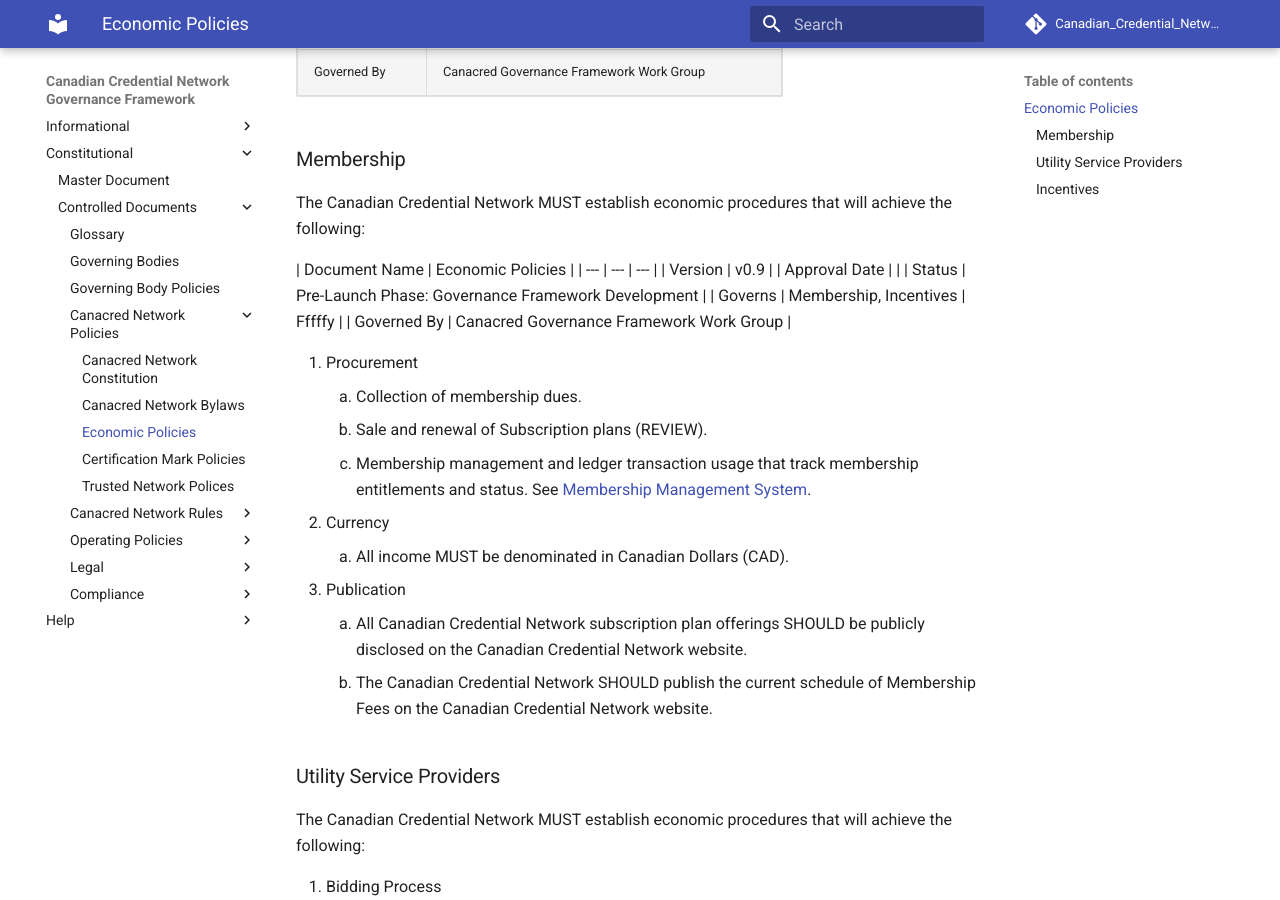
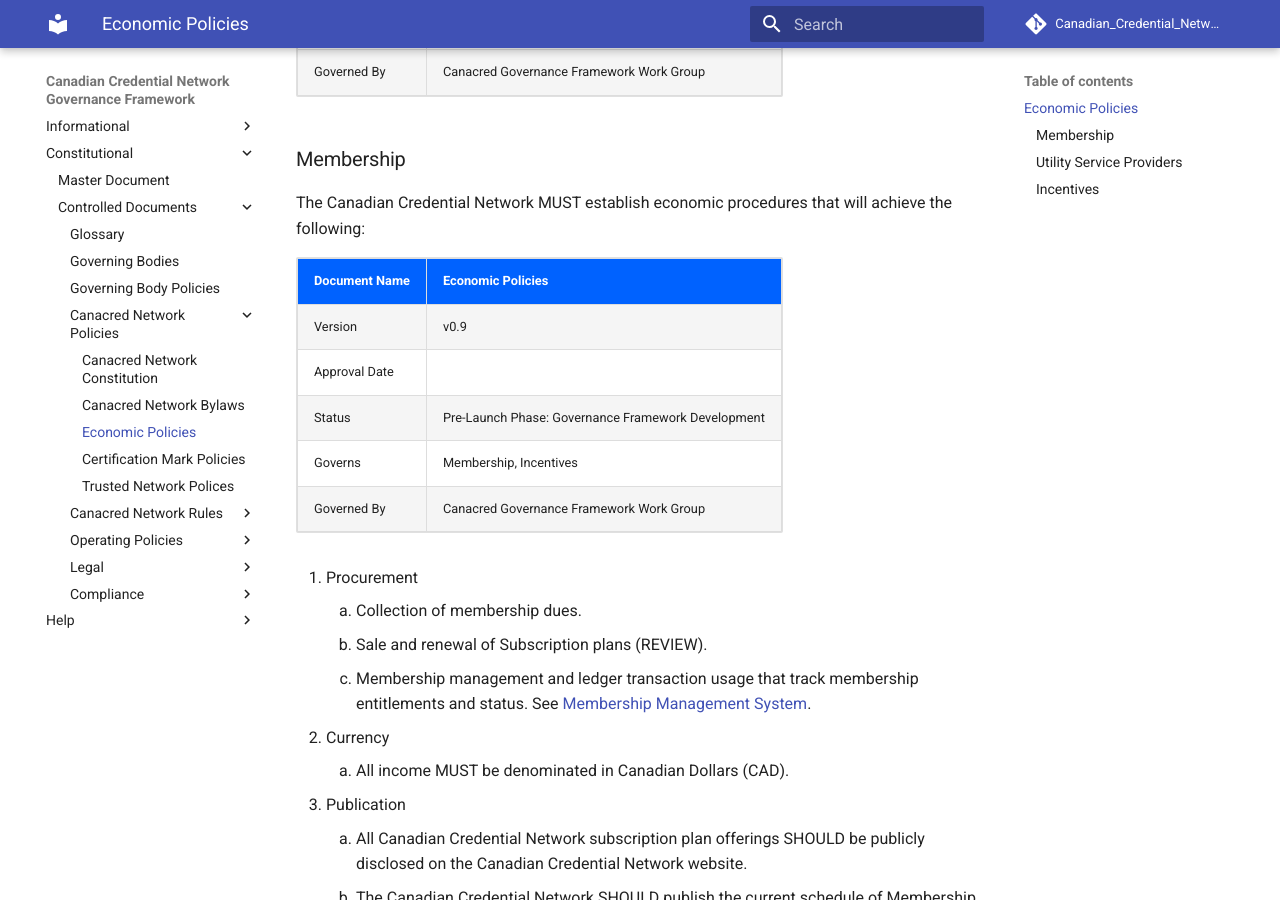
Before and after one commit to VictorSyntez/governance, an MkDocs documentation site: the page built from docs/gf_controlled/economic_policies.md, in a window 1280 px wide and 900 px high, scrolled down 477 px. Built offline with MkDocs 1.6.1 and Material for MkDocs 9.7.7, drawn with Linux system fonts in a browser that asks for light colours; comment, search, counter and statistics services are not loaded.

Commit message:
Update economic_policies.md

```diff
--- a/docs/gf_controlled/economic_policies.md
+++ b/docs/gf_controlled/economic_policies.md
@@ -14,11 +14,11 @@
 The Canadian Credential Network MUST establish economic procedures that will achieve the following:
 
 | Document Name | Economic Policies |
-| --- | --- | --- |
+| --- | --- |
 | Version | v0.9 |
 | Approval Date | |
 | Status | Pre-Launch Phase: Governance Framework Development |
-| Governs | Membership, Incentives | Fffffy |
+| Governs | Membership, Incentives |
 | Governed By | Canacred Governance Framework Work Group |
 
 1. Procurement
```
